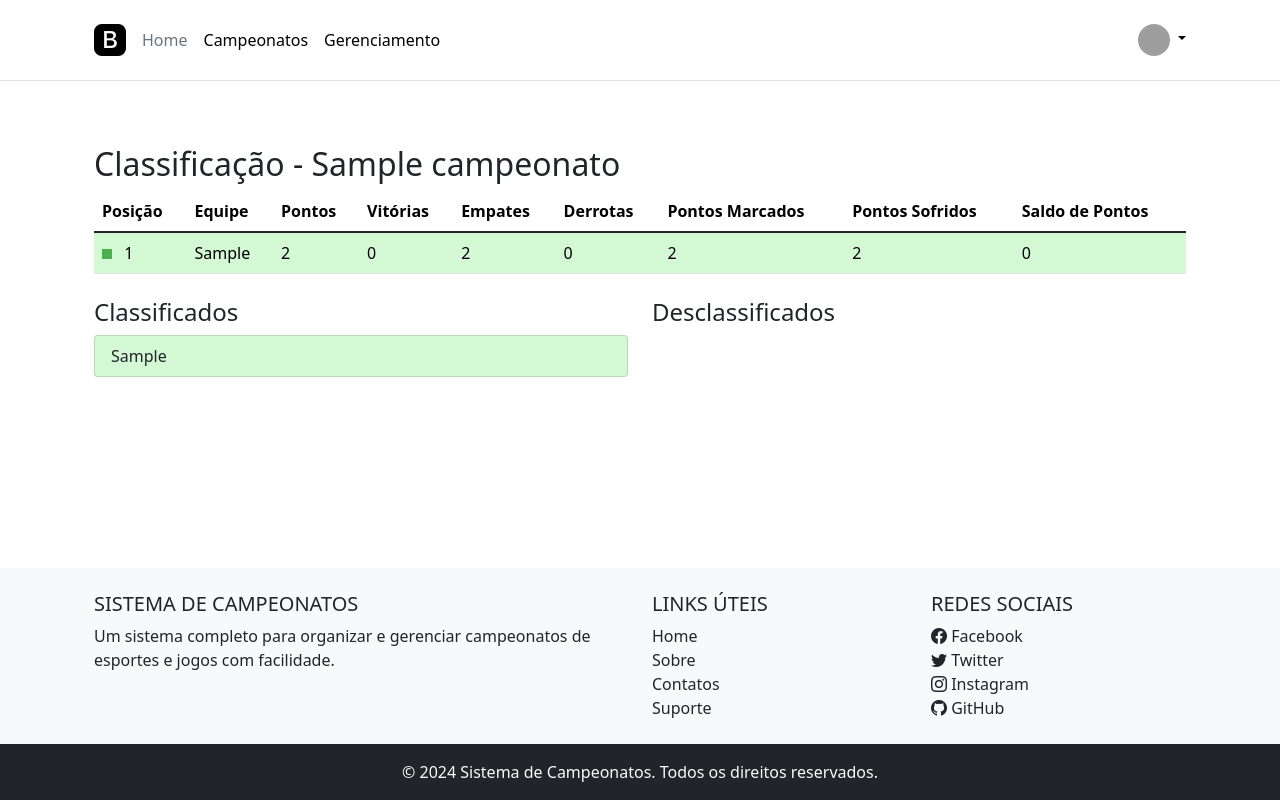
After one commit to Sam0929/Projeto_Camp, a Django app: page /gerenciamento/visualizar_classificacao/1/ in a window 1280 px wide. The commit adds this page. Run offline with Django 5.2, Linux system fonts and the light colour scheme; tables that the repository leaves empty hold one stand-in row (values such as "Sample post"); some libraries are stand-ins or nearby versions; grey boxes are pictures that could not be loaded.

Commit message:
V1.10 com classificacao

```diff
--- /dev/null
+++ b/gerenciamento_campeonatos/templates/classificacao.html
@@ -0,0 +1,61 @@
+{% extends "base.html" %}
+
+{% block content %}
+<div class="container mt-5">
+    <h2>Classificação - {{ campeonato.nome }}</h2>
+
+    <table class="table">
+        <thead>
+            <tr>
+                <th>Posição</th>
+                <th>Equipe</th>
+                <th>Pontos</th>
+                <th>Vitórias</th>
+                <th>Empates</th>
+                <th>Derrotas</th>
+                <th>Pontos Marcados</th>
+                <th>Pontos Sofridos</th>
+                <th>Saldo de Pontos</th>
+            </tr>
+        </thead>
+        <tbody>
+            {% for equipe, stats in classificados %}
+            <tr style="background-color: {% if forloop.counter <= num_classificados %} #d4f8d4 {% else %} #f8d4d4 {% endif %};">
+                <td>
+                    <span style="display: inline-block; width: 10px; height: 10px; background-color: {% if forloop.counter <= num_classificados %} #4CAF50 {% else %} #FF6B6B {% endif %}; margin-right: 8px;"></span>
+                    {{ forloop.counter }}
+                </td>
+                <td>{{ equipe }}</td>
+                <td>{{ stats.pontos }}</td>
+                <td>{{ stats.vitorias }}</td>
+                <td>{{ stats.empates }}</td>
+                <td>{{ stats.derrotas }}</td>
+                <td>{{ stats.gols_marcados }}</td>
+                <td>{{ stats.gols_sofridos }}</td>
+                <td>{{ stats.saldo_gols }}</td>
+            </tr>
+            {% endfor %}
+        </tbody>
+    </table>
+
+    <!-- Exibe as listas de classificados e desclassificados -->
+    <div class="row mt-4">
+        <div class="col-md-6">
+            <h4>Classificados</h4>
+            <ul class="list-group">
+                {% for equipe, stats in equipes_classificadas %}
+                <li class="list-group-item" style="background-color: #d4f8d4;">{{ equipe }}</li>
+                {% endfor %}
+            </ul>
+        </div>
+        <div class="col-md-6">
+            <h4>Desclassificados</h4>
+            <ul class="list-group">
+                {% for equipe, stats in equipes_desclassificadas %}
+                <li class="list-group-item" style="background-color: #f8d4d4;">{{ equipe }}</li>
+                {% endfor %}
+            </ul>
+        </div>
+    </div>
+</div>
+{% endblock %}
--- a/gerenciamento_campeonatos/urls.py
+++ b/gerenciamento_campeonatos/urls.py
@@ -2,9 +2,11 @@ from django.urls import path
 from . import views
 
 urlpatterns = [
-    path('', views.index, name='index'),  # Página principal do gerenciamento
+    path('', views.index, name='index'),
     path('gerar_tabela/<int:campeonato_id>/', views.gerar_tabela, name='gerar_tabela'),
     path('visualizar_tabela/<int:campeonato_id>/', views.visualizar_tabela, name='visualizar_tabela'),
     path('resultados/<int:campeonato_id>/', views.registrar_resultados, name='registrar_resultados'),
-    path('gerar_tabela/<int:campeonato_id>/', views.gerar_tabela, name='gerar_tabela'),
+    path('gerar_classificacao/<int:campeonato_id>/', views.gerar_classificacao, name='gerar_classificacao'),
+    path('visualizar_classificacao/<int:campeonato_id>/', views.visualizar_classificacao, name='visualizar_classificacao'),
+    path('confirmar_classificacao/<int:campeonato_id>/', views.confirmar_classificacao, name='confirmar_classificacao'),
 ]
--- a/gerenciamento_campeonatos/views.py
+++ b/gerenciamento_campeonatos/views.py
@@ -1,3 +1,4 @@
+from pyexpat.errors import messages
 from django.shortcuts import render, get_object_or_404, redirect
 from campeonatos.models import Campeonato
 from .utils import gerar_jogos
@@ -105,17 +106,18 @@ def visualizar_tabela(request, campeonato_id):
     })
 
 
+from django.db.models import Q
+
 def calcular_pontuacao(campeonato):
     pontuacao = {}
 
     # Inicializa a pontuação de todos os times a partir das inscrições
     inscricoes = Inscricao.objects.filter(campeonato=campeonato)
 
-    # Inicializar o dicionário para equipes, agrupando participantes por equipe
     for inscricao in inscricoes:
         equipe = inscricao.participante.equipe
         if equipe not in pontuacao:
-            pontuacao[equipe] = {'pontos': 0, 'vitorias': 0, 'empates': 0, 'derrotas': 0}
+            pontuacao[equipe] = {'pontos': 0, 'vitorias': 0, 'empates': 0, 'derrotas': 0, 'gols_marcados': 0, 'gols_sofridos': 0, 'saldo_gols': 0, 'confrontos_diretos': {}}
 
     # Percorre todos os jogos do campeonato
     for rodada in campeonato.rodadas.all():
@@ -124,26 +126,56 @@ def calcular_pontuacao(campeonato):
                 gols_time_casa = jogo.resultado_jogo.gols_time_casa
                 gols_time_fora = jogo.resultado_jogo.gols_time_fora
 
-                # Atualiza a pontuação das equipes, e não dos participantes
+                equipe_casa = jogo.time_casa.equipe
+                equipe_fora = jogo.time_fora.equipe
+
                 if gols_time_casa is not None and gols_time_fora is not None:
+                    # Atualizar gols marcados, sofridos e saldo de gols
+                    pontuacao[equipe_casa]['gols_marcados'] += gols_time_casa
+                    pontuacao[equipe_casa]['gols_sofridos'] += gols_time_fora
+                    pontuacao[equipe_fora]['gols_marcados'] += gols_time_fora
+                    pontuacao[equipe_fora]['gols_sofridos'] += gols_time_casa
+
+                    pontuacao[equipe_casa]['saldo_gols'] = pontuacao[equipe_casa]['gols_marcados'] - pontuacao[equipe_casa]['gols_sofridos']
+                    pontuacao[equipe_fora]['saldo_gols'] = pontuacao[equipe_fora]['gols_marcados'] - pontuacao[equipe_fora]['gols_sofridos']
+
+                    # Atualiza pontos e resultados (vitória, empate, derrota)
                     if gols_time_casa > gols_time_fora:
-                        pontuacao[jogo.time_casa.equipe]['pontos'] += 3
-                        pontuacao[jogo.time_casa.equipe]['vitorias'] += 1
-                        pontuacao[jogo.time_fora.equipe]['derrotas'] += 1
+                        pontuacao[equipe_casa]['pontos'] += 3
+                        pontuacao[equipe_casa]['vitorias'] += 1
+                        pontuacao[equipe_fora]['derrotas'] += 1
                     elif gols_time_casa < gols_time_fora:
-                        pontuacao[jogo.time_fora.equipe]['pontos'] += 3
-                        pontuacao[jogo.time_fora.equipe]['vitorias'] += 1
-                        pontuacao[jogo.time_casa.equipe]['derrotas'] += 1
+                        pontuacao[equipe_fora]['pontos'] += 3
+                        pontuacao[equipe_fora]['vitorias'] += 1
+                        pontuacao[equipe_casa]['derrotas'] += 1
                     else:
-                        pontuacao[jogo.time_casa.equipe]['pontos'] += 1
-                        pontuacao[jogo.time_fora.equipe]['pontos'] += 1
-                        pontuacao[jogo.time_casa.equipe]['empates'] += 1
-                        pontuacao[jogo.time_fora.equipe]['empates'] += 1
+                        pontuacao[equipe_casa]['pontos'] += 1
+                        pontuacao[equipe_fora]['pontos'] += 1
+                        pontuacao[equipe_casa]['empates'] += 1
+                        pontuacao[equipe_fora]['empates'] += 1
 
-    # Ordenar por pontos (do maior para o menor)
-    pontuacao_ordenada = dict(sorted(pontuacao.items(), key=lambda item: item[1]['pontos'], reverse=True))
+                    # Atualiza confrontos diretos
+                    if equipe_fora not in pontuacao[equipe_casa]['confrontos_diretos']:
+                        pontuacao[equipe_casa]['confrontos_diretos'][equipe_fora] = 0
+                    if equipe_casa not in pontuacao[equipe_fora]['confrontos_diretos']:
+                        pontuacao[equipe_fora]['confrontos_diretos'][equipe_casa] = 0
 
-    return pontuacao_ordenada
+                    # Confronto direto: +1 para vitória, -1 para derrota
+                    if gols_time_casa > gols_time_fora:
+                        pontuacao[equipe_casa]['confrontos_diretos'][equipe_fora] += 1
+                        pontuacao[equipe_fora]['confrontos_diretos'][equipe_casa] -= 1
+                    elif gols_time_casa < gols_time_fora:
+                        pontuacao[equipe_fora]['confrontos_diretos'][equipe_casa] += 1
+                        pontuacao[equipe_casa]['confrontos_diretos'][equipe_fora] -= 1
+
+    # Ordenar por pontos, saldo de gols, gols marcados e confrontos diretos
+    pontuacao_ordenada = sorted(
+        pontuacao.items(),
+        key=lambda item: (item[1]['pontos'], item[1]['saldo_gols'], item[1]['gols_marcados']),
+        reverse=True
+    )
+
+    return dict(pontuacao_ordenada)
 
 
 
@@ -188,3 +220,67 @@ def registrar_resultados(request, campeonato_id):
         'campeonato': campeonato,
         'jogos': jogos,
     })
+
+
+from django.shortcuts import render, get_object_or_404, redirect
+from django.urls import reverse
+from .models import Campeonato, Jogo  # Certifique-se de que o modelo Jogo está importado
+
+def confirmar_classificacao(request, campeonato_id):
+    campeonato = get_object_or_404(Campeonato, id=campeonato_id)
+
+    # Verificar se todos os jogos possuem resultados
+    jogos_sem_resultado = Jogo.objects.filter(
+        rodada__campeonato=campeonato,
+        resultado_jogo__isnull=True
+    ).exists()
+
+    if request.method == 'POST':
+        # Se o botão confirmar foi clicado
+        if 'confirmar' in request.POST:
+            # Redireciona para gerar_classificacao independentemente de jogos sem resultado
+            return redirect(reverse('gerar_classificacao', args=[campeonato_id]))
+
+        # Se o botão cancelar foi clicado
+        elif 'cancelar' in request.POST:
+            return redirect(reverse('visualizar_tabela', args=[campeonato_id]))
+
+    # Renderiza a página de confirmação inicialmente
+    return render(request, 'confirmar_classificacao.html', {'campeonato': campeonato, 'jogos_sem_resultado': jogos_sem_resultado})
+
+def gerar_classificacao(request, campeonato_id):
+    campeonato = get_object_or_404(Campeonato, id=campeonato_id)
+
+    if request.method == 'POST':
+        # Obtém o número de classificados enviado pelo formulário
+        num_classificados = int(request.POST.get('num_classificados', 4))
+        request.session['num_classificados'] = num_classificados  # Armazena na sessão
+
+        return redirect(reverse('visualizar_classificacao', args=[campeonato_id]))
+
+    # Renderiza o formulário para inserir o número de classificados
+    return render(request, 'gerar_classificacao.html', {'campeonato': campeonato})
+
+def visualizar_classificacao(request, campeonato_id):
+    campeonato = get_object_or_404(Campeonato, id=campeonato_id)
+    pontuacao = calcular_pontuacao(campeonato)
+
+    # Ordena os times de acordo com pontuação
+    classificados = sorted(
+        pontuacao.items(),
+        key=lambda item: (item[1]['pontos'], item[1]['saldo_gols'], item[1]['gols_marcados']),
+        reverse=True
+    )
+
+    # Número de classificados (carregado da sessão)
+    num_classificados = int(request.session.get('num_classificados', 4))  # valor padrão se não estiver na sessão
+    equipes_classificadas = classificados[:num_classificados]
+    equipes_desclassificadas = classificados[num_classificados:]
+
+    return render(request, 'classificacao.html', {
+        'campeonato': campeonato,
+        'classificados': classificados,
+        'equipes_classificadas': equipes_classificadas,
+        'equipes_desclassificadas': equipes_desclassificadas,
+        'num_classificados': num_classificados
+    })
```
Also changed, not shown: gerenciamento_campeonatos/templates/confirmar_classificacao.html (added, +23 -0 lines), gerenciamento_campeonatos/templates/gerar_classificacao.html (added, +17 -0 lines), gerenciamento_campeonatos/templates/tabela_campeonato.html (+61 -24 lines).
